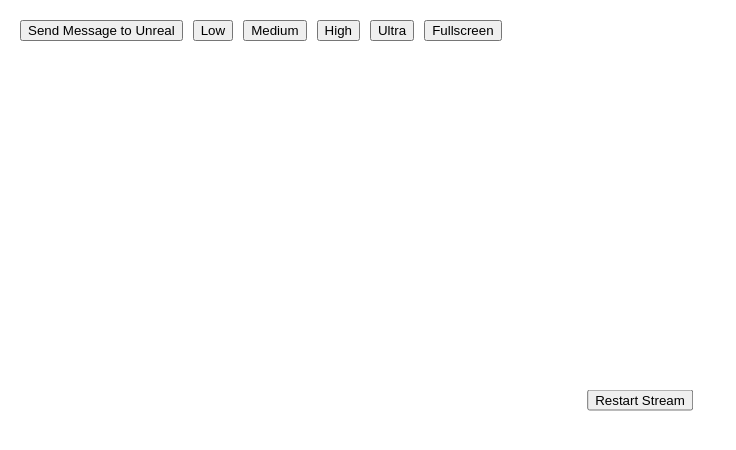
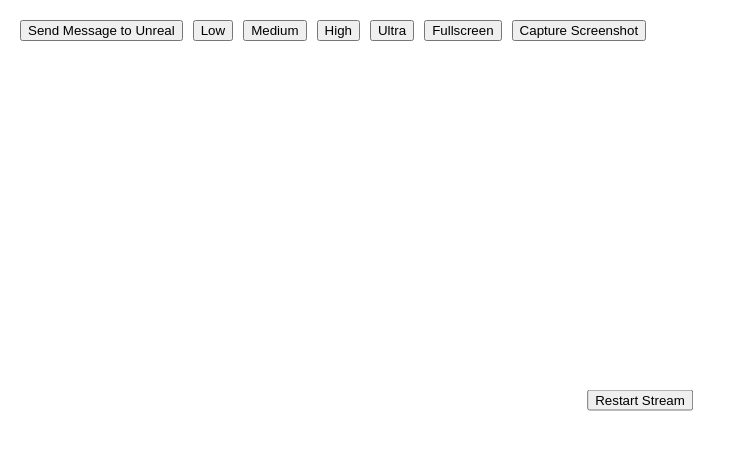
Before and after one commit to e3ds/pixelstreaming-sdk, a plain HTML site: page e3ds_streaming_FE.html in a window 1280 px wide. Shown: the whole page, without its empty margins (0-736 px from the left). Drawn offline with Linux system fonts and the light colour scheme; no server answers.

Commit message:
screenshot function added

```diff
--- a/e3ds_streaming_FE.html
+++ b/e3ds_streaming_FE.html
@@ -76,6 +76,9 @@
       <button onclick="setStreamQuality(1)">Ultra</button>
 
       <button onclick="toggleStreamFullscreen()">Fullscreen</button>
+
+      <button onclick="captureStreamScreenshot()">Capture Screenshot</button>
+
     </div>
     <button
       title="Restart Streaming Process"
--- a/scripts/scripts_demo.js
+++ b/scripts/scripts_demo.js
@@ -98,8 +98,13 @@ function setStreamQuality(value) {
 //use this function to set volume
 //e3ds_controller.setVolume(value); //value from 0 to 1
 
-//use this function to capture screenshot
-//e3ds_controller.captureScreenShot();
+
+function captureStreamScreenshot() {
+    console.log("Capturing screenshot");
+    //use this function to capture screenshot
+    e3ds_controller.captureScreenShot();
+}
+
 
 
 function toggleStreamFullscreen() {
```
